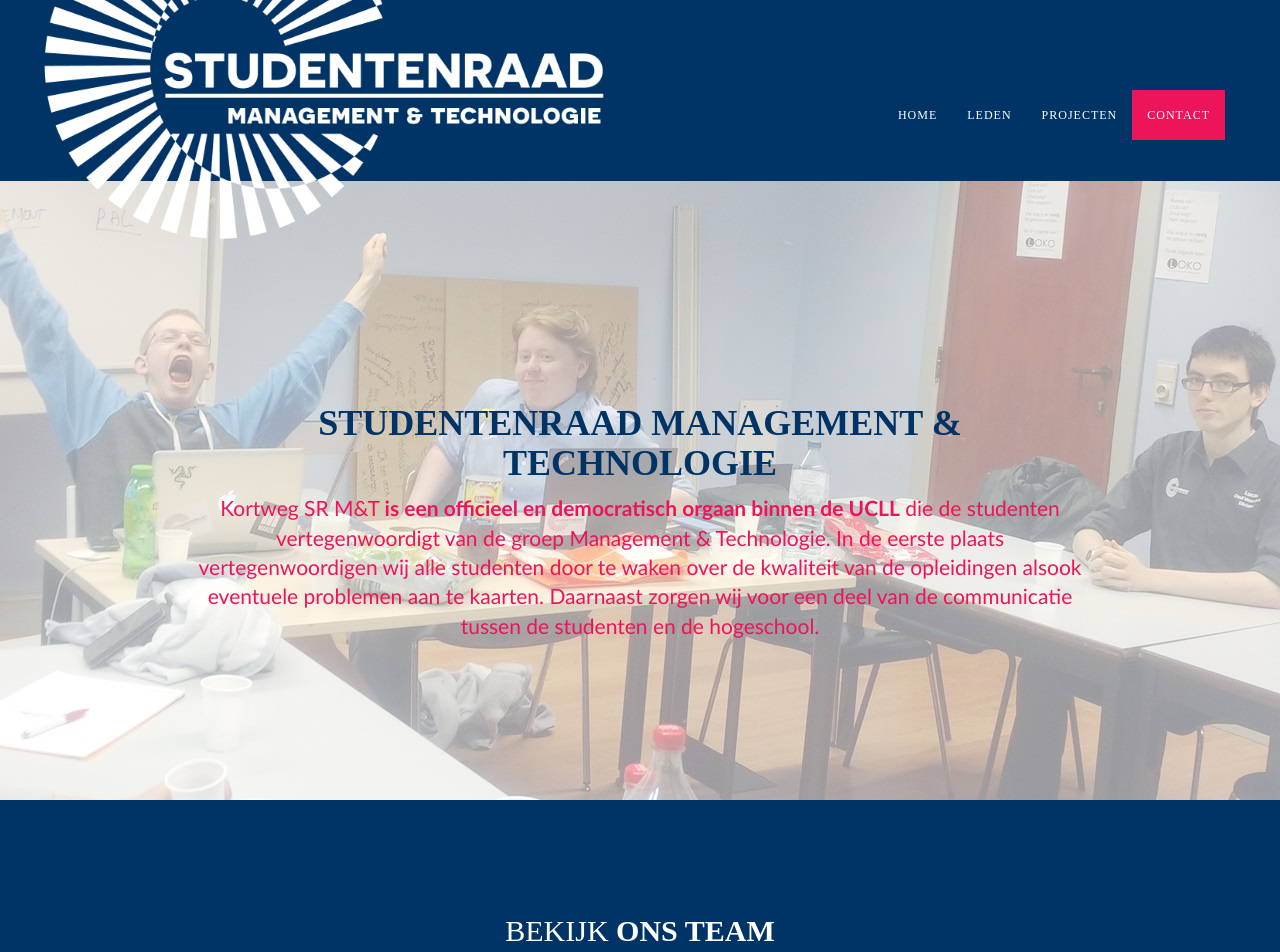
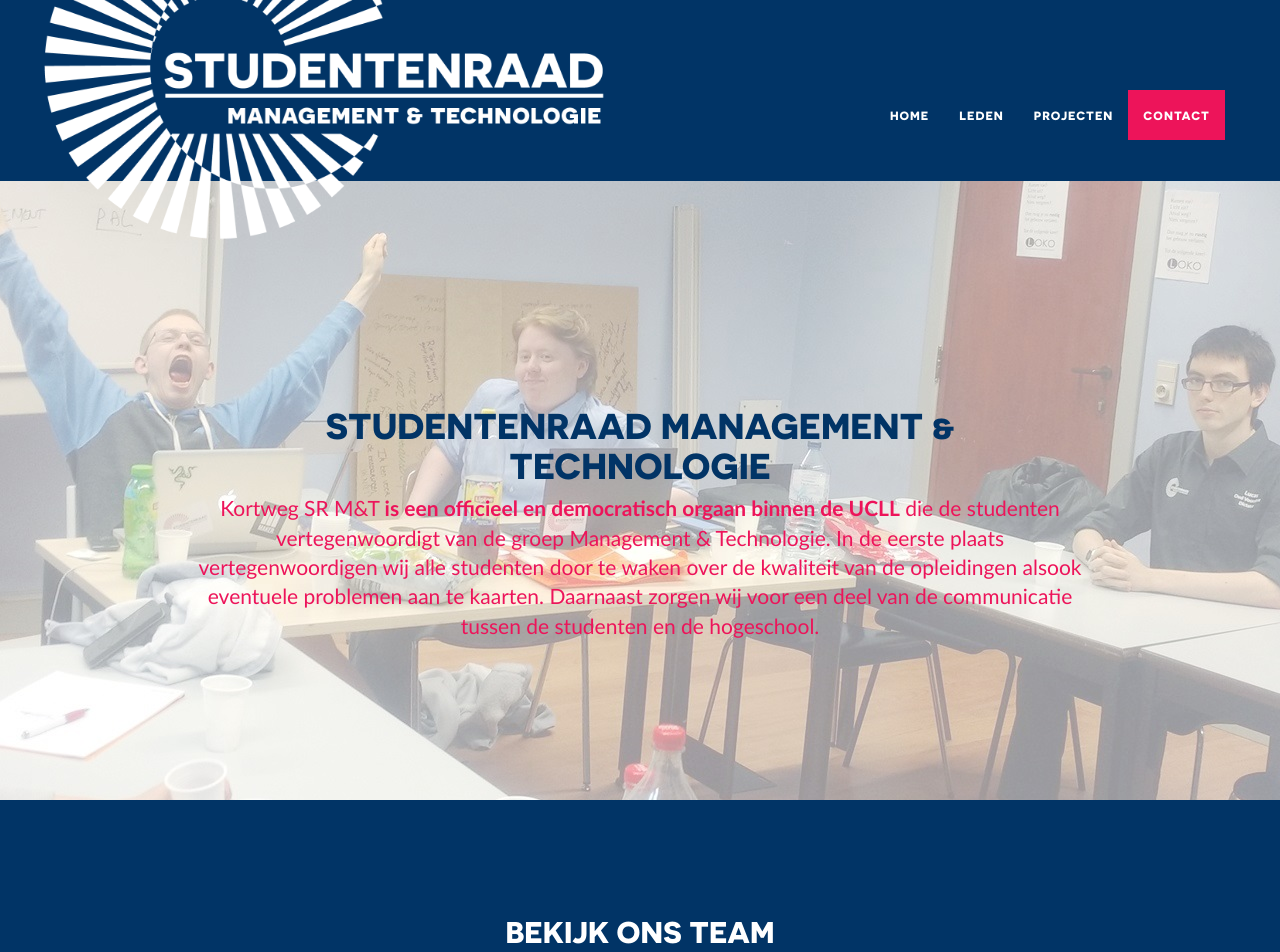
Before and after one commit to SRMTLeuven/Website, a plain HTML site: page index.html in a window 1280 px wide. Shown: the top 952 px of the page. Drawn offline with nearby package versions, Linux system fonts and the light colour scheme; some packages are replaced by stand-ins of ours.

Commit message:
Insluiten Novecento font

```diff
--- a/css/style.css
+++ b/css/style.css
@@ -1,7 +1,6 @@
 @font-face{
     font-family: Novecento;
-    src: url("fonts/Novecentosanswide-Bold.otf") format("openformat");
-    font-weight: 500;
+    src: url('../fonts/Novecentosanswide-Bold.otf');
 }
 
 body, html{
@@ -62,7 +61,7 @@ ul, ol{
 }
 
 .content h1{
-    font-family: 'novecento';
+    font-family: Novecento;
     color: rgb(1,52,102);
 }
 /* Navigation */
@@ -91,7 +90,7 @@ ul, ol{
 #tf-menu.navbar-default .navbar-nav > li > a {
 	text-transform: uppercase;
 	color: #FFF;
-    font-family: 'novecento';
+    font-family: Novecento;
 	font-size: 12px;
 	letter-spacing: 1px;
 }
@@ -128,7 +127,7 @@ ul, ol{
 }
 .section-title h2,
 .section-title.center h2{
-    font-family: 'novecento';
+    font-family: Novecento;
 	font-weight: 300;
 }
 
```
